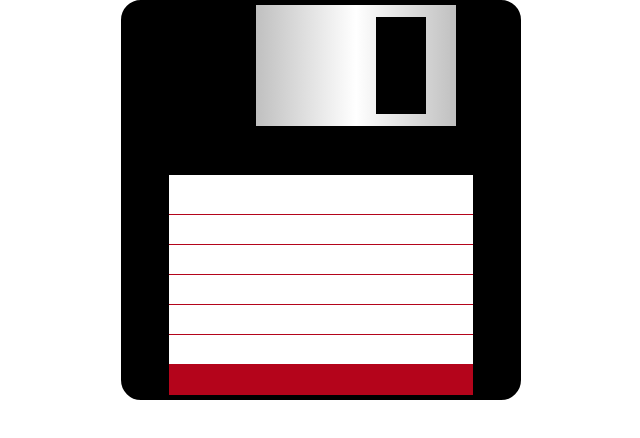
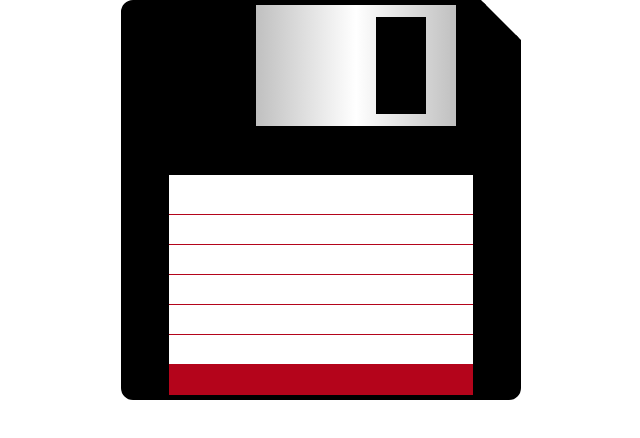
Before and after one commit to educande05/eoi-fullstack-diskette, a website built with Vite: page src/index.html in a window 1280 px wide. Shown: the full height of the page, 319-959 px from the left. Built offline with nearby package versions, Linux system fonts and the light colour scheme.

Commit message:
top right corner added

```diff
--- a/src/index.css
+++ b/src/index.css
@@ -12,9 +12,10 @@
 }
 
 .disc {
+    clip-path: polygon(0% 0%, 0% 100%, 100% 100%, 100% 10%, 90% 0%);
     background-color: var(--disc-colour);
     border: 5px solid var(--disc-colour);
-    border-radius: 5%;
+    border-radius: 3%;
     height: 400px;
     width: 400px;
     display: flex;
@@ -99,7 +100,7 @@
 }
 
 .label-index span {
-    color: #630814;
+    color: #B4041B;
     margin-left: 10px;
 }
 
```
